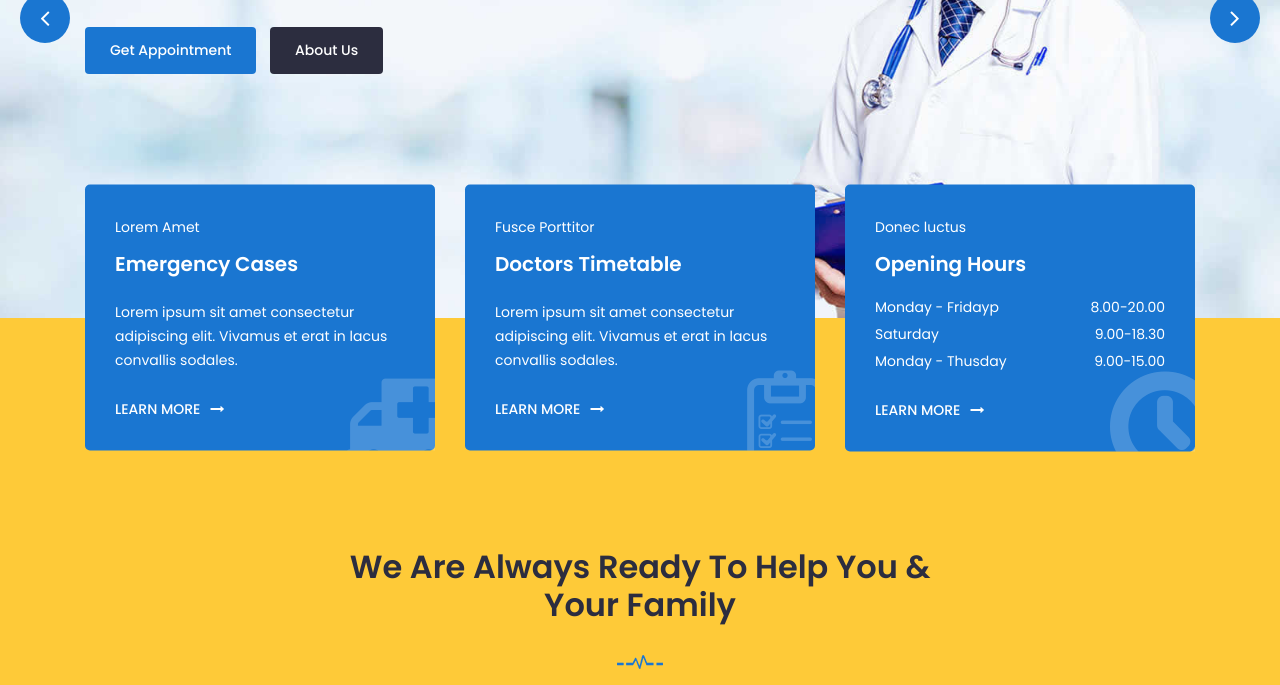
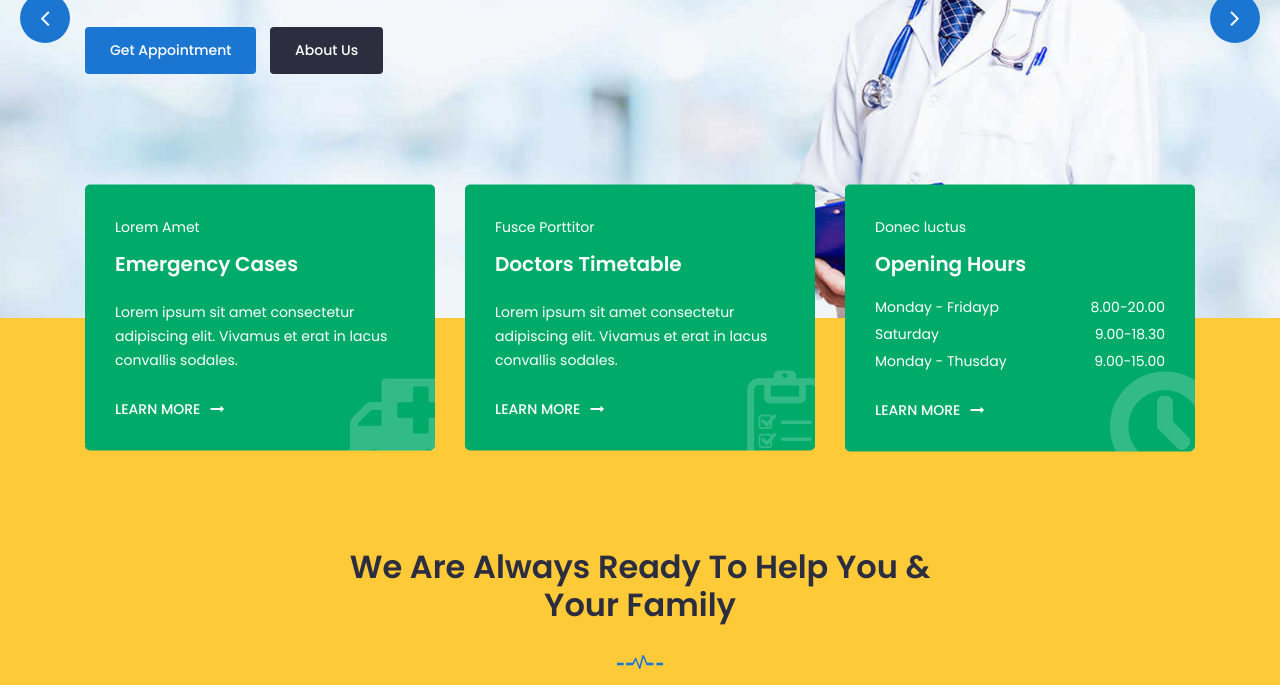
Before and after one commit to Logic-Leap/printz, a plain HTML site: page index.html in a window 1280 px wide. Shown: the part 412-1097 px from the top of the page. Drawn offline with Linux system fonts and the light colour scheme; a script that the page names is missing.

Commit message:
some changes

```diff
--- a/style.css
+++ b/style.css
@@ -714,7 +714,7 @@ body{
 	text-align: left;
 	z-index:3;
 	border-radius:5px;
-	background:#1A76D1;
+	background:#00ab6a;
 	 -webkit-transition: all .3s ease-out 0s;
     -moz-transition: all .3s ease-out 0s;
     -ms-transition: all .3s ease-out 0s;
@@ -737,7 +737,7 @@ body{
     margin: 0 auto;
     width: 80%;
     height: 90%;
-    background:#1A76D1;
+    background:#00ab6a;
     opacity: 0;
     filter: blur(10px);
     -webkit-transition: all .3s ease-out 0s;
```
